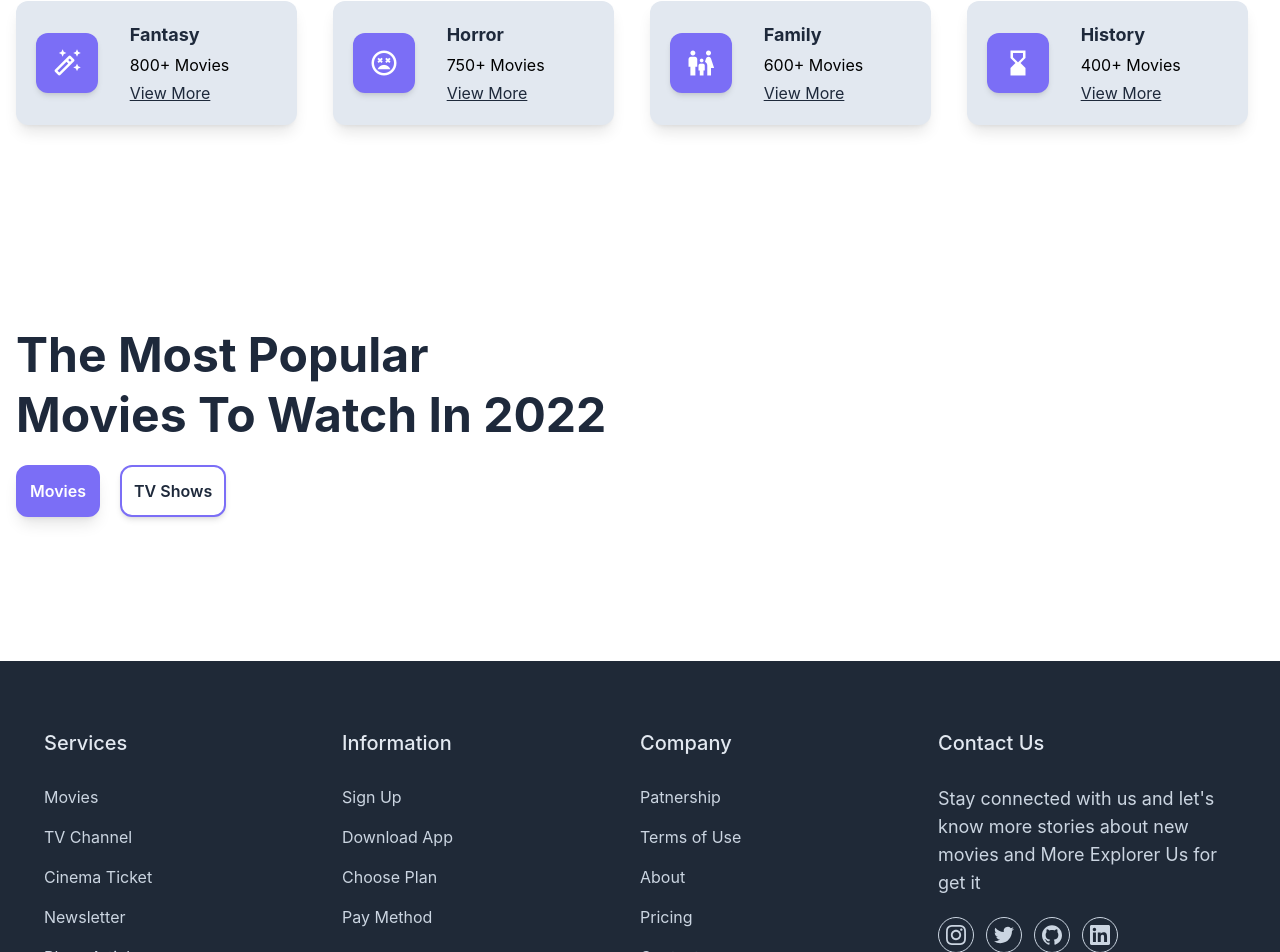
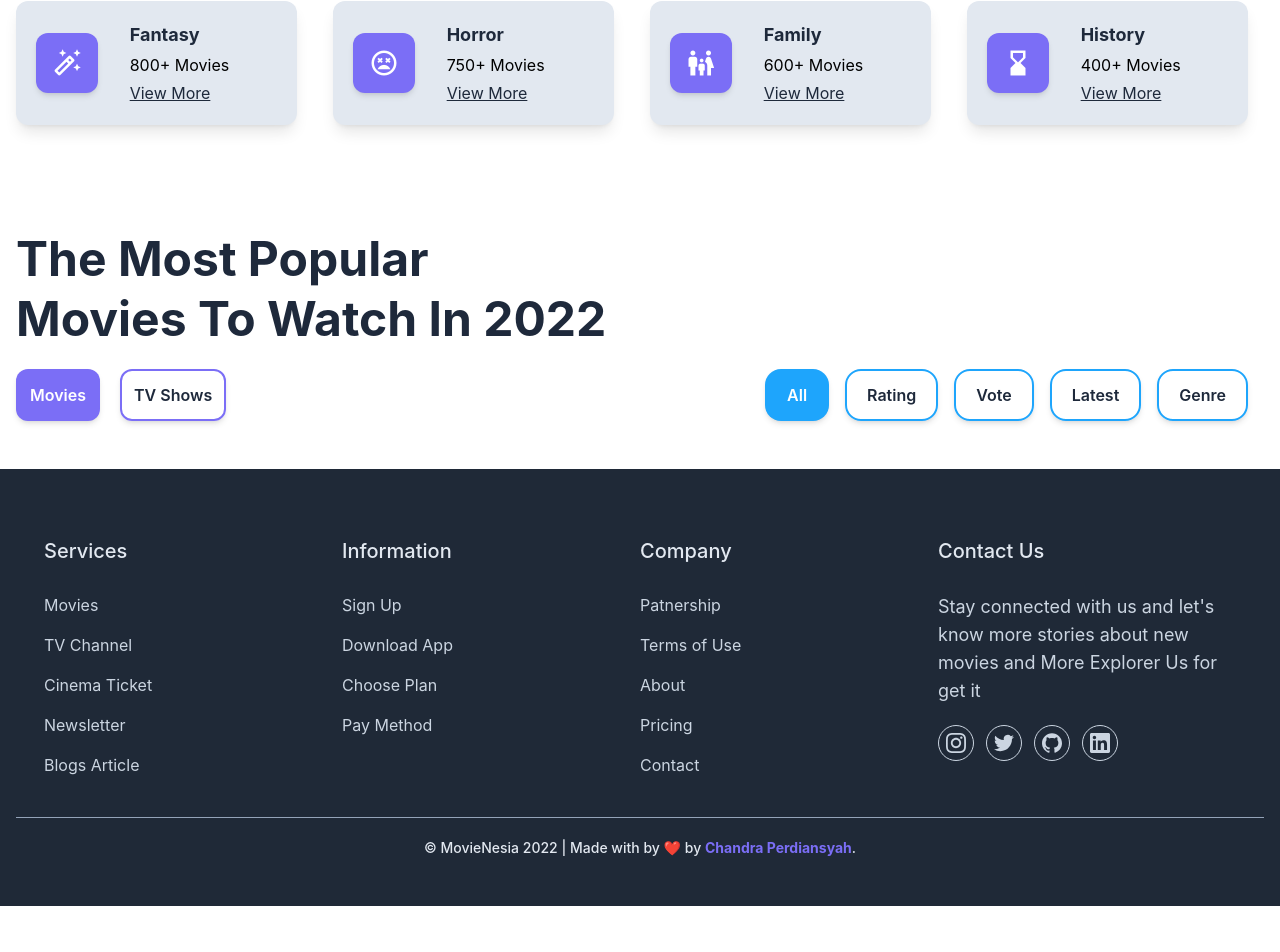
Before and after one commit to cperdiansyah/react-movienesia, a React (Create React App) app: page / in a window 1280 px wide. Shown: the part 1051-2003 px from the top of the page. After the commit the page ends 1957 px from the top, so only its background shows below. Built offline with nearby package versions, Linux system fonts and the light colour scheme.

Commit message:
feat: change state content with button

```diff
--- a/src/components/Button/Button.scss
+++ b/src/components/Button/Button.scss
@@ -0,0 +1,4 @@
+button.button-components {
+  @apply transition ease-in-out duration-300  px-3 py-3 text-base font-semibold rounded-xl shadow-md
+    hover:opacity-90 hover:shadow-lg box-border hover:-translate-y-1;
+}
--- a/src/components/Button/index.jsx
+++ b/src/components/Button/index.jsx
@@ -2,6 +2,7 @@
 import React from 'react';
 import { NavLink } from 'react-router-dom';
 import propTypes from 'prop-types';
+import './Button.scss';
 
 export default function Button(props) {
   const className = [props.className];
@@ -57,10 +58,11 @@ export default function Button(props) {
 
   return (
     <button
-      className={className.join(' ')}
+      className={`button-components ${className.join(' ')}`}
       style={props.style}
-      onClick={onClick}
+      onClick={props.onClick}
       type="button"
+      value={props.value}
     >
       {props.children}
     </button>
--- a/src/context/MovieContext.jsx
+++ b/src/context/MovieContext.jsx
@@ -1,31 +1,33 @@
 import React, { createContext, useCallback, useMemo, useState } from 'react';
 
-function EntertainmentContext() {
-  const Entertainment = createContext();
+function ContentHomeContext() {
+  const Content = createContext();
 
-  function EntertainmentProvider(props) {
-    const [entertainment, setEntertainment] = useState('movies');
+  function ContentProvider(props) {
+    const [content, setContent] = useState({ type: 'movie', filter: 'all' });
 
-    const changeEntertainment = (e) => setEntertainment(e.target.value);
+    const changeContentType = (e) =>
+      setContent({ ...content, type: e.target.value });
+    console.log(content);
 
-    const entertainmentState = useMemo(
-      () => ({ entertainment, changeEntertainment }),
-      [entertainment]
+    const contentState = useMemo(
+      () => ({ content, changeContentType, setContent }),
+      [content]
     );
 
     const memoizeComponent = useCallback(
       () => (
-        <Entertainment.Provider value={entertainmentState}>
+        <Content.Provider value={contentState}>
           {props.children}
-        </Entertainment.Provider>
+        </Content.Provider>
       ),
-      []
+      [content]
     );
 
     return memoizeComponent();
   }
 
-  return { Entertainment, EntertainmentProvider };
+  return { Content, ContentProvider };
 }
 
-export default EntertainmentContext();
+export default ContentHomeContext();
--- a/src/pages/Home.jsx
+++ b/src/pages/Home.jsx
@@ -3,21 +3,21 @@ import { Helmet, HelmetProvider } from 'react-helmet-async';
 import Hero from '../parts/Hero';
 import HeroMovies from '../parts/Hero - Movies';
 import HeroCategories from '../parts/Home - Categories';
-import EntertainmentContext from '../context/MovieContext';
+import ContentHomeContext from '../context/MovieContext';
 
-const { EntertainmentProvider } = EntertainmentContext;
+const { ContentProvider } = ContentHomeContext;
 
 export default function Home() {
   return (
     <HelmetProvider>
-      <EntertainmentProvider>
+      <ContentProvider>
         <Helmet>
           <title>Home | MovieNesia</title>
         </Helmet>
         <Hero />
         <HeroCategories />
         <HeroMovies />
-      </EntertainmentProvider>
+      </ContentProvider>
     </HelmetProvider>
   );
 }
--- a/src/parts/Hero - Movies/hero.scss
+++ b/src/parts/Hero - Movies/hero.scss
@@ -1,9 +1,24 @@
-.type-entertainment-wrapper {
+.type-content-wrapper {
   button {
-    @apply px-3 py-3  text-base font-semibold rounded-xl shadow-md bg-white  border-2 border-primary transition ease-in-out duration-300 text-text_primary  hover:bg-slate-200 hover:shadow-lg box-border active:opacity-60 active:shadow-none;
+    @apply bg-transparent  border-2 border-primary text-text_primary
+     hover:bg-slate-100
+    active:opacity-60 active:shadow-none
+    dark:text-text_primary_dark dark:border-text_primary_dark dark:bg-dark;
 
     &.active {
-      @apply px-3 py-3 bg-primary text-white text-base font-semibold rounded-xl shadow-lg  hover:bg-indigo-400;
+      @apply bg-primary text-white hover:bg-indigo-400 dark:bg-slate-200 dark:text-slate-800 dark:hover:bg-slate-100 dark:active:bg-slate-300 border-transparent;
     }
   }
 }
+.filter-content-wrapper {
+  button {
+    @apply bg-transparent mr-4 border-2 border-secondary text-text_primary rounded-2xl px-5
+     hover:bg-slate-100
+    active:opacity-60 active:shadow-none
+    dark:text-text_primary_dark dark:border-text_primary_dark dark:bg-dark;
+
+    &.active {
+      @apply bg-secondary text-white hover:bg-opacity-90 dark:bg-slate-200 dark:text-slate-800 dark:hover:bg-slate-100 dark:active:bg-slate-300 border-transparent;
+    }
+  }
+}
--- a/src/parts/Hero - Movies/index.jsx
+++ b/src/parts/Hero - Movies/index.jsx
@@ -1,15 +1,23 @@
 import React, { useContext } from 'react';
 import Button from '../../components/Button';
-import EntertainmentContext from '../../context/MovieContext';
+import ContentHomeContext from '../../context/MovieContext';
 import './hero.scss';
 
-const { Entertainment } = EntertainmentContext;
+const { Content } = ContentHomeContext;
 
 export default function HeroMovies() {
-  const props = useContext(Entertainment);
-  console.log(props);
+  const props = useContext(Content);
+  // console.log(props);
+  const typeContentHandler = (e) => {
+    document
+      .querySelector('.type-content-wrapper button.active')
+      .classList.remove('active');
+    props.changeContentType(e);
+    const element = e.target;
+    element.classList.add('active');
+  };
   return (
-    <section className="hero-movies py-36">
+    <section className="hero-movies py-12">
       <div className="container">
         <div className="title-wrapper">
           <h1
@@ -18,14 +26,33 @@ export default function HeroMovies() {
           >
             The Most Popular
             <span className="block ">
-              {props.entertainment} To Watch In {new Date().getFullYear()}{' '}
+              {props.content.type === 'movie' ? 'movies' : 'Tv shows'} To Watch
+              In {new Date().getFullYear()}{' '}
             </span>
           </h1>
         </div>
-        <div className="button-wrapper mt-5">
-          <div className="type-entertainment-wrapper">
-            <Button className="active mr-3">Movies</Button>
-            <Button className="ml-2">TV Shows</Button>
+        <div className="button-wrapper mt-5 flex justify-between">
+          <div className="type-content-wrapper">
+            <Button
+              className="active mr-3"
+              value="movie"
+              onClick={typeContentHandler}
+            >
+              Movies
+            </Button>
+            <Button className="ml-2" value="tv" onClick={typeContentHandler}>
+              TV Shows
+            </Button>
+          </div>
+
+          <div className="sort-content-wrapper">
+            <div className="filter-content-wrapper">
+              <Button className="active">All</Button>
+              <Button className="">Rating</Button>
+              <Button className="">Vote</Button>
+              <Button className="">Latest</Button>
+              <Button className="">Genre</Button>
+            </div>
           </div>
         </div>
       </div>
```
